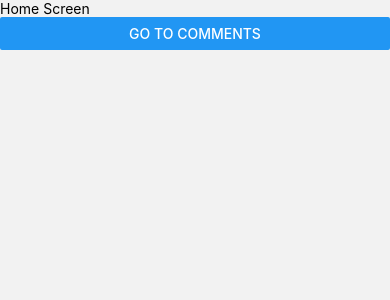
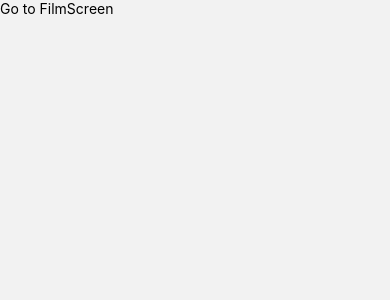
Before and after one commit to Blackers33/cinefilms, a React Native app in the folder frontend/: screen /Home in a window 390 px wide. Shown: the top 300 px of the page. Built offline with nearby package versions, Linux system fonts and the light colour scheme.

Commit message:
updated App.js and deletedeleted HomeScreen.js from components/filmScreen

```diff
--- a/frontend/App.js
+++ b/frontend/App.js
@@ -2,18 +2,18 @@ import { StatusBar } from 'expo-status-bar';
 import { StyleSheet, Text, View } from 'react-native';
 import { NavigationContainer } from '@react-navigation/native';
 import { createNativeStackNavigator } from '@react-navigation/native-stack';
-import Comments from './components/filmScreen/Comments';
-import HomeScreen from './components/filmScreen/HomeScreen';
-
+import HomeScreen from './screens/HomeScreen';
+import FilmScreen from './screens/FilmScreen';
 
 const Stack = createNativeStackNavigator();
+
 export default function App() {
-  return (
-    <NavigationContainer>
+ return (
+   <NavigationContainer>
      <Stack.Navigator screenOptions={{ headerShown: false }}>
        <Stack.Screen name="Home" component={HomeScreen} />
-       <Stack.Screen name="Comments" component={Comments} />
+       <Stack.Screen name="Film" component={FilmScreen} />
      </Stack.Navigator>
    </NavigationContainer>
-  );
+ );
 }
--- a/frontend/components/filmScreen/HomeScreen.js
+++ /dev/null
@@ -1,13 +0,0 @@
-import { Button, StyleSheet, Text, View } from 'react-native';
-
-export default function HomeScreen({ navigation }) {
- return (
-   <View>
-     <Text>Home Screen</Text>
-     <Button
-       title="Go to Comments"
-       onPress={() => navigation.navigate('Comments')}
-     />
-   </View>
- );
-}
```
